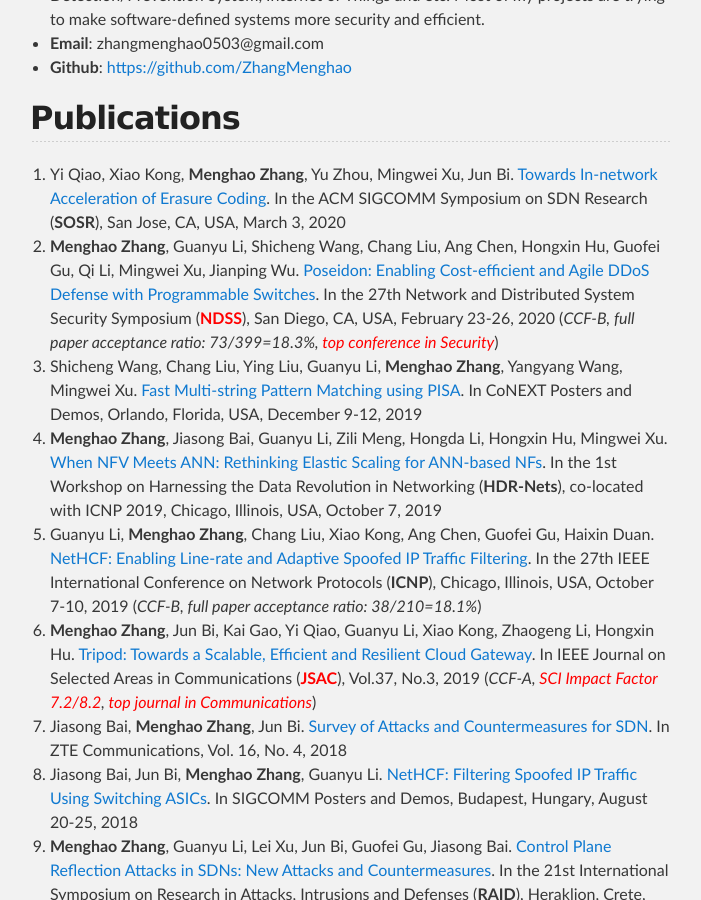
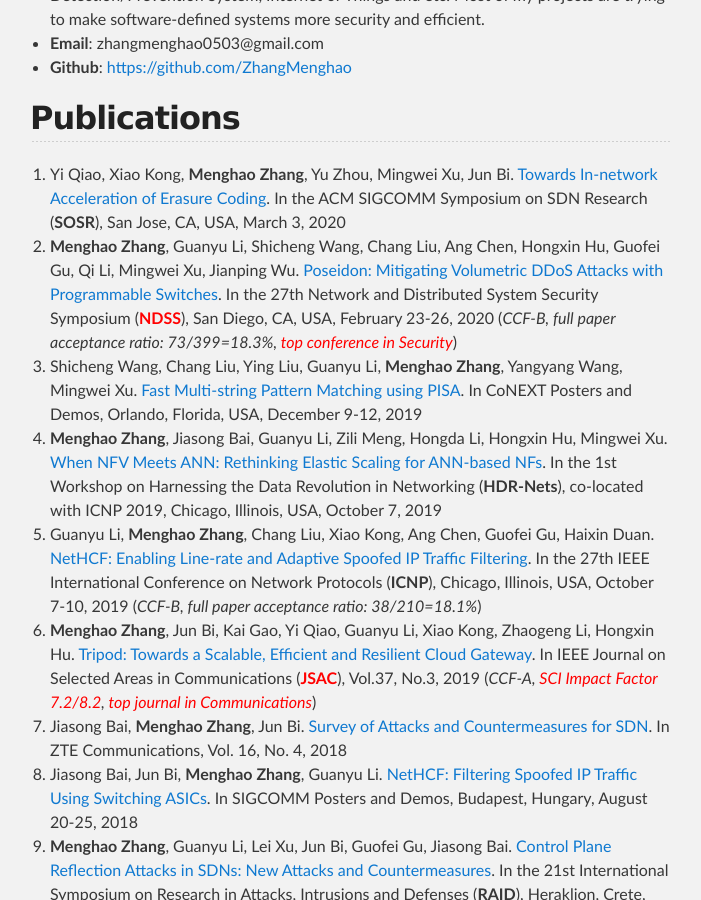
Before and after one commit to zhangmenghao/zhangmenghao.github.io, a Jekyll site: the page built from index.md, in a window 1280 px wide and 900 px high, scrolled down 789 px. Shown: the whole window, without its empty margins (290-991 px from the left). Built offline with Jekyll 4.4.1, drawn with Linux system fonts in a browser that asks for light colours.

Commit message:
Add NDSS20

```diff
--- a/index.md
+++ b/index.md
@@ -21,7 +21,7 @@ category: Tech
 [Towards In-network Acceleration of Erasure Coding](.).
 In the ACM SIGCOMM Symposium on SDN Research (**SOSR**), San Jose, CA, USA, March 3, 2020
 11. __Menghao Zhang__, Guanyu Li, Shicheng Wang, Chang Liu, Ang Chen, Hongxin Hu, Guofei Gu, Qi Li, Mingwei Xu, Jianping Wu.
-[Poseidon: Enabling Cost-efficient and Agile DDoS Defense with Programmable Switches](.).
+[Poseidon: Mitigating Volumetric DDoS Attacks with Programmable Switches](./papers/NDSS2020-Poseidon.pdf).
 In the 27th Network and Distributed System Security Symposium (**<font color='red'>NDSS</font>**), San Diego, CA, USA, February 23-26, 2020 (*CCF-B, full paper acceptance ratio: 73/399=18.3%, <font color='red'>top conference in Security</font>*)
 10. Shicheng Wang, Chang Liu, Ying Liu, Guanyu Li, __Menghao Zhang__, Yangyang Wang, Mingwei Xu.
 [Fast Multi-string Pattern Matching using PISA](./papers/CoNEXT2019-Poster-Bolt.pdf).
```
Also changed, not shown: 1 other file.
